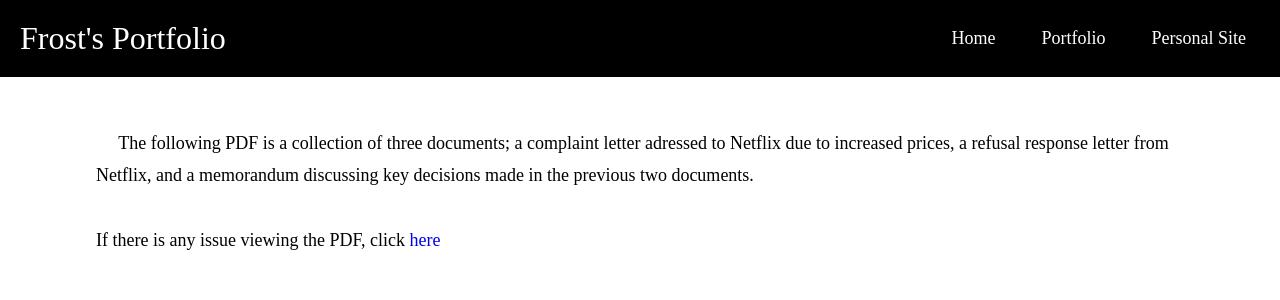
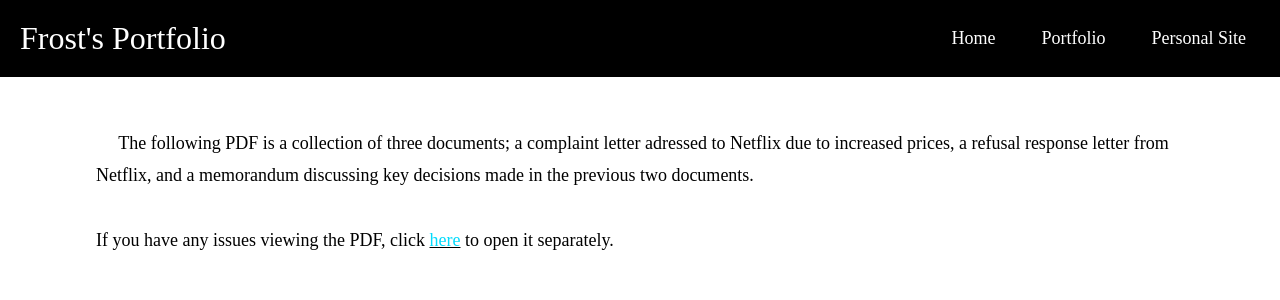
Before and after one commit to cfrost6/cfrost6.github.io, a Jekyll site: the page english/MWA1.html, which Jekyll copies as it is, in a window 1280 px wide, cut to the strip 0-303 px from the top of the page. Shown: the top 300 px of the strip. Built offline with Jekyll 4.4.1, drawn with Linux system fonts in a browser that asks for light colours; some web fonts are replaced.

Commit message:
Update MWA1.html

```diff
--- a/english/MWA1.html
+++ b/english/MWA1.html
@@ -48,7 +48,9 @@
 
             <br><br>
 
-            If there is any issue viewing the PDF, click <a href="/english/PDFs/Comminication Dossier.pdf">here</a>
+            If you have any issues viewing the PDF, click
+            <u><a style="color: #03dbfc" href="/english/PDFs/Comminication Dossier.pdf">here</a></u>
+            to open it separately.
         </p>
 
         <iframe src="/english/PDFs/Comminication Dossier.pdf"
```
